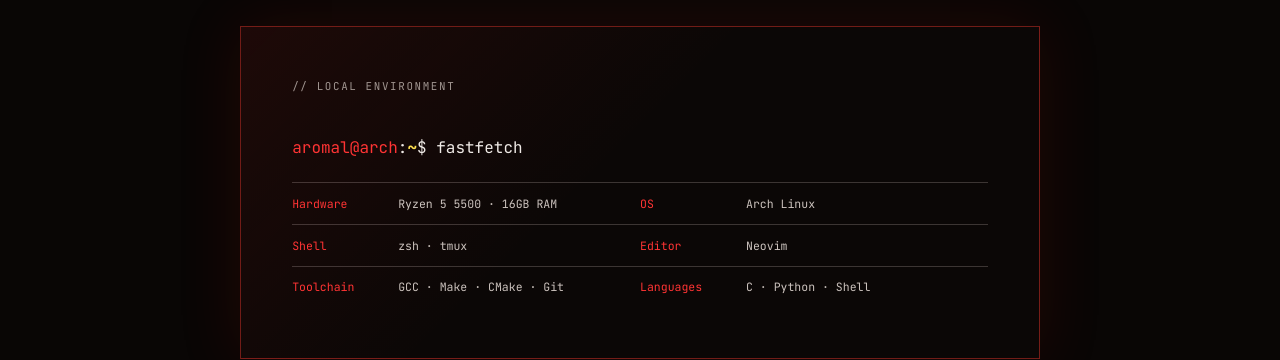
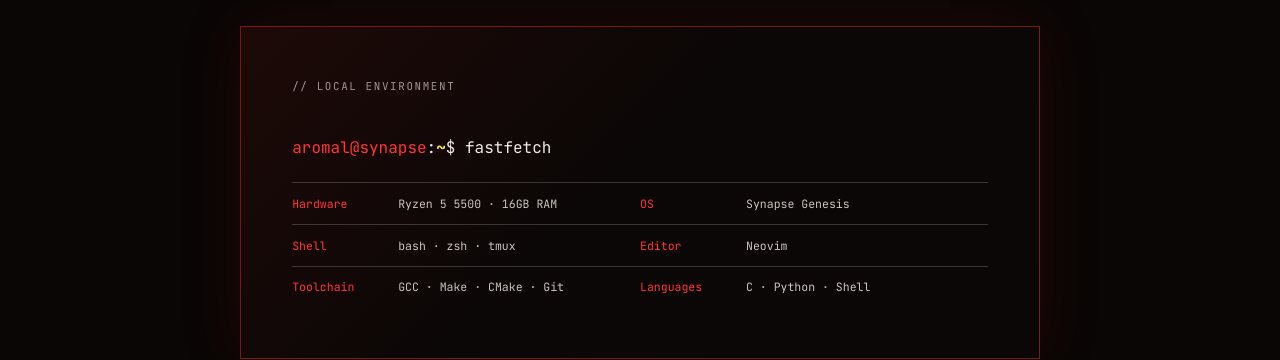
Before and after one commit to aromalism/aromalism, a plain HTML site: page index.html in a window 1280 px wide. Shown: the part 3260-3620 px from the top of the page. Drawn offline with Linux system fonts and the light colour scheme.

Commit message:
Edited the OS details

```diff
--- a/index.html
+++ b/index.html
@@ -86,11 +86,11 @@
       <section class="setup section" id="setup">
         <div class="setup-terminal reveal">
           <p class="eyebrow">// Local environment</p>
-          <p><span>aromal@arch</span>:<b>~</b>$ fastfetch</p>
+          <p><span>aromal@synapse</span>:<b>~</b>$ fastfetch</p>
           <dl>
             <div><dt>Hardware</dt><dd>Ryzen 5 5500 · 16GB RAM</dd></div>
-            <div><dt>OS</dt><dd>Arch Linux</dd></div>
-            <div><dt>Shell</dt><dd>zsh · tmux</dd></div>
+            <div><dt>OS</dt><dd>Synapse Genesis</dd></div>
+            <div><dt>Shell</dt><dd>bash · zsh · tmux</dd></div>
             <div><dt>Editor</dt><dd>Neovim</dd></div>
             <div><dt>Toolchain</dt><dd>GCC · Make · CMake · Git</dd></div>
             <div><dt>Languages</dt><dd>C · Python · Shell</dd></div>
```
